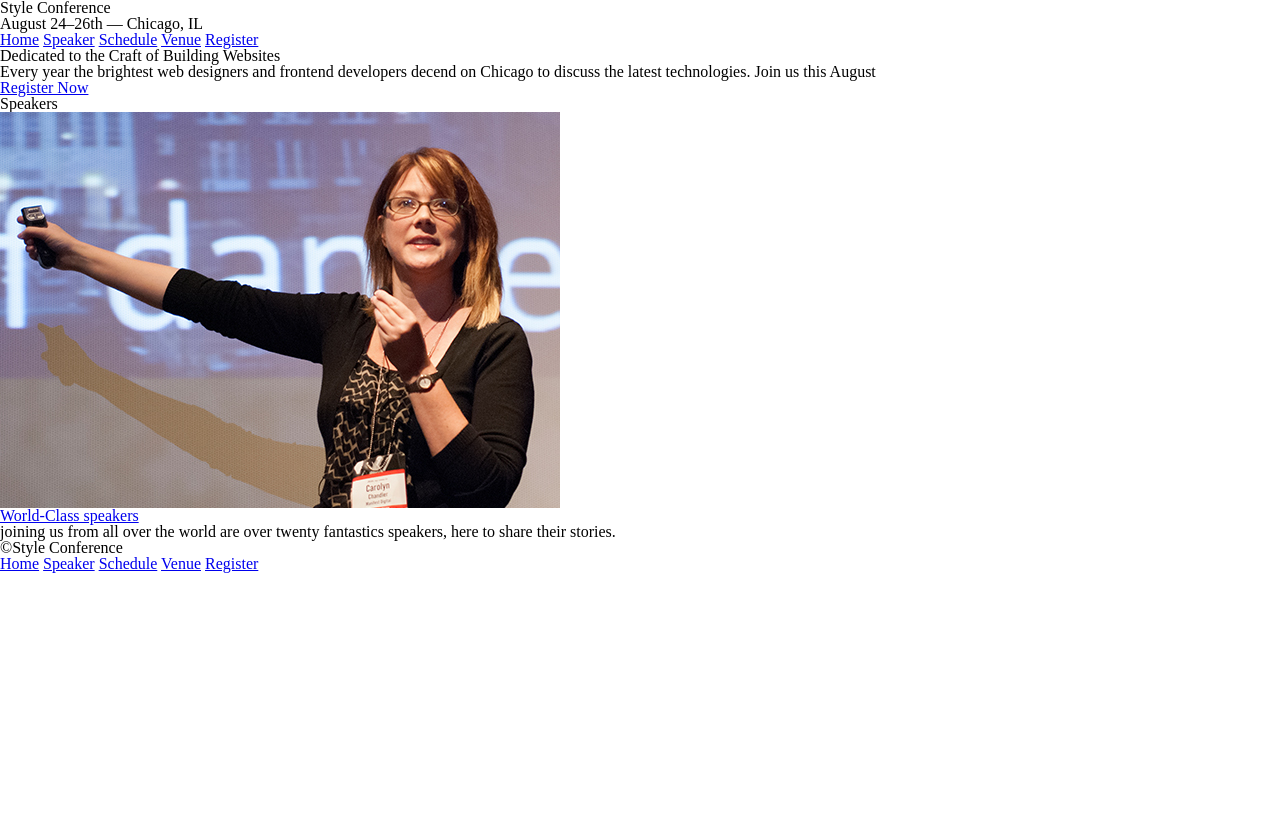
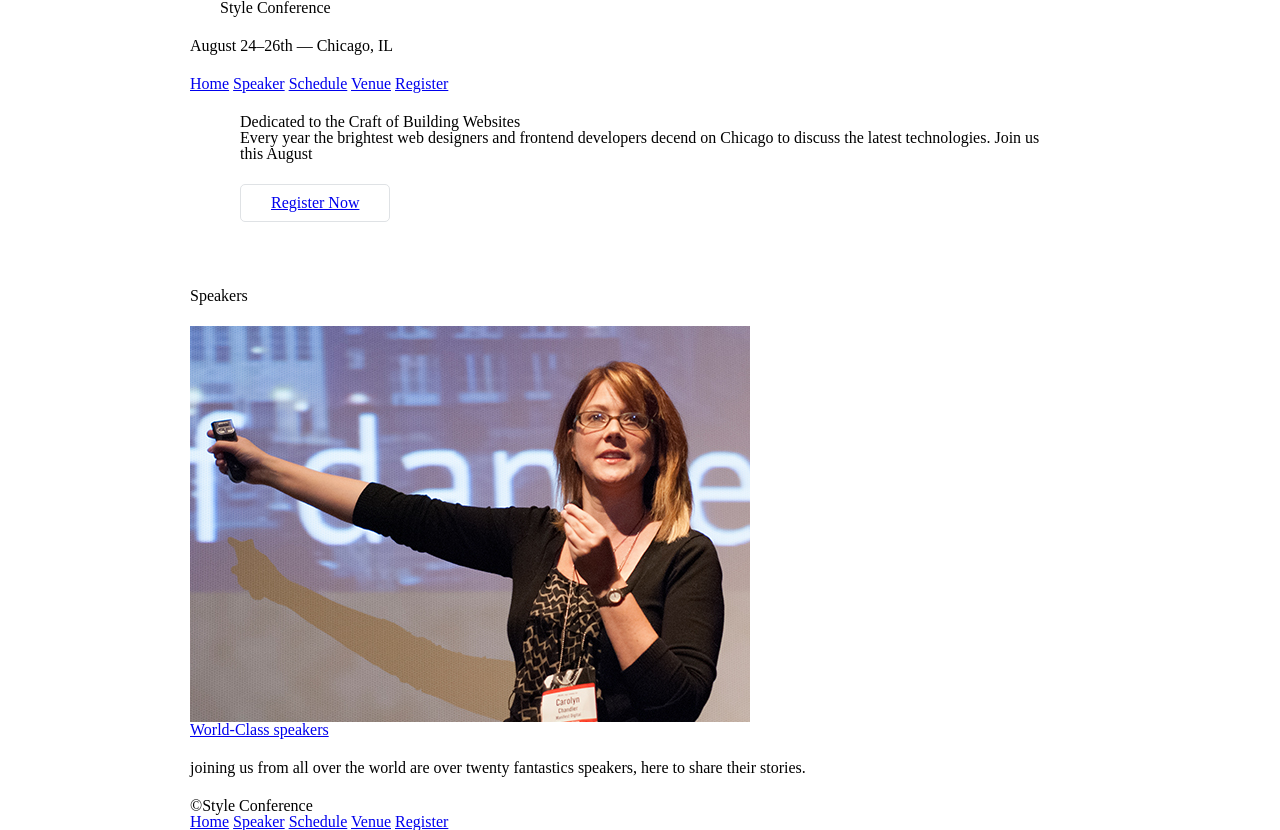
Before and after one commit to Nkengafac652037075/Styels-Conference-, a plain HTML site: page index.html in a window 1280 px wide. Before the commit the page ends 800 px from the top, so only its background shows below. Drawn offline with Linux system fonts and the light colour scheme.

Commit message:
Second commit

```diff
--- a/asset/stylesheets/main.css
+++ b/asset/stylesheets/main.css
@@ -46,3 +46,51 @@ table {
 	border-collapse: collapse;
 	border-spacing: 0;
 }
+
+/*
+==============================================================================
+GRID
+=============================================================================
+*/
+*,
+*:before,
+*:after {
+	-webkit-box-sizing:border-box;
+	-moz-box-sizing:border-box;
+	box-sizing: border-box;
+}
+.container{
+	margin: 0 auto;
+	width: 960px;
+	padding-left: 30px;
+	padding-right: 30px;
+}
+/*
+==============================================================================
+TYPOGRAPHY
+=============================================================================
+*/
+h1,h3,h4,h5,p {
+	margin-bottom: 22px;
+}
+/*
+==============================================================================
+BUTTON
+=============================================================================
+*/
+.btn{
+	border-radius: 5px;
+	margin: 0;
+	display: inline-block;
+}
+.btn-alt {
+border: 1px solid #dfe2e5;
+padding: 10px 30px;
+}
+/*
+==============================================================================
+HOME
+=============================================================================*/
+.hero{
+	padding: 22px 80px 66px 80px;
+}
--- a/index.html
+++ b/index.html
@@ -6,8 +6,8 @@
              <link rel="stylesheet" href="asset/stylesheets/main.css">
         </head>
         <body>
-          <header>
-            <h1>Style Conference</h1>
+          <header class="container">
+            <section class="container"><h1>Style Conference</h1></section>
             <h3>August 24&ndash;26th &mdash; Chicago, IL</h3>
             <nav>
             <a href="index.html">Home</a>
@@ -17,13 +17,13 @@
             <a href="Register.html">Register</a>
             </nav>
           </header>
-          <section>
+          <section class="hero container">
               <h2>Dedicated to the Craft of Building Websites</h2>
               <p>Every year the brightest web designers and frontend developers decend on Chicago to discuss the latest technologies. Join us this August </p>
-              <a href="Register.html">Register Now</a>
+              <a href="Register.html" class="btn btn-alt">Register Now</a>
                       </section>
                       <section>
-                        <section>
+                        <section class="container">
                           <h5>Speakers</h5>
                           <a href="Speaker.html">
                             <img src="/asset/Images/speakers.jpg" alt="speaker">
@@ -33,7 +33,7 @@
                           <p> joining us from all over the world are over twenty fantastics speakers, here to share their stories. </p>
                         </section>
                         </section>
-                        <footer>
+                        <footer class="container">
                           <small>&copy;Style Conference </small>
                           <nav>
                             <a href="index.html">Home</a>
```
Also changed, not shown: Register.html (+2 -2 lines), Schedule.html (+2 -2 lines), Speaker.html (+2 -2 lines), Venue.html (+2 -2 lines).
